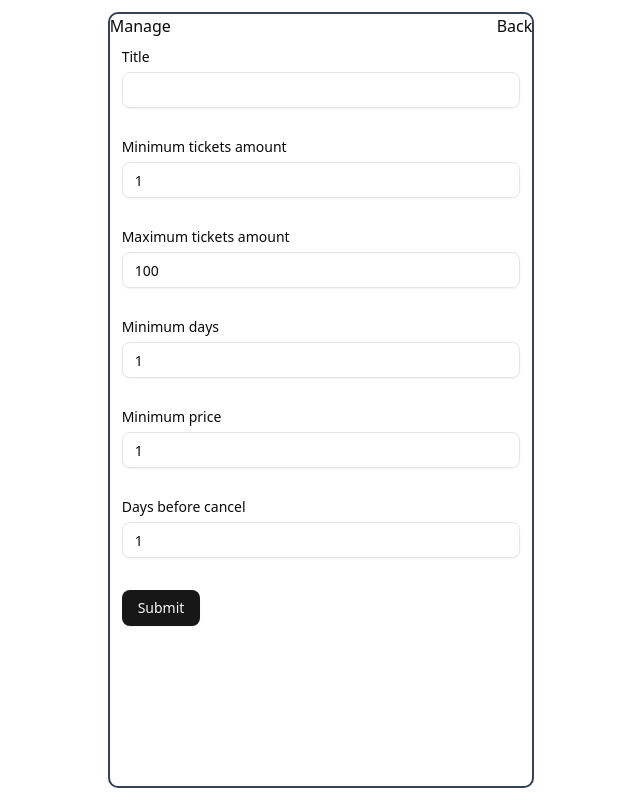
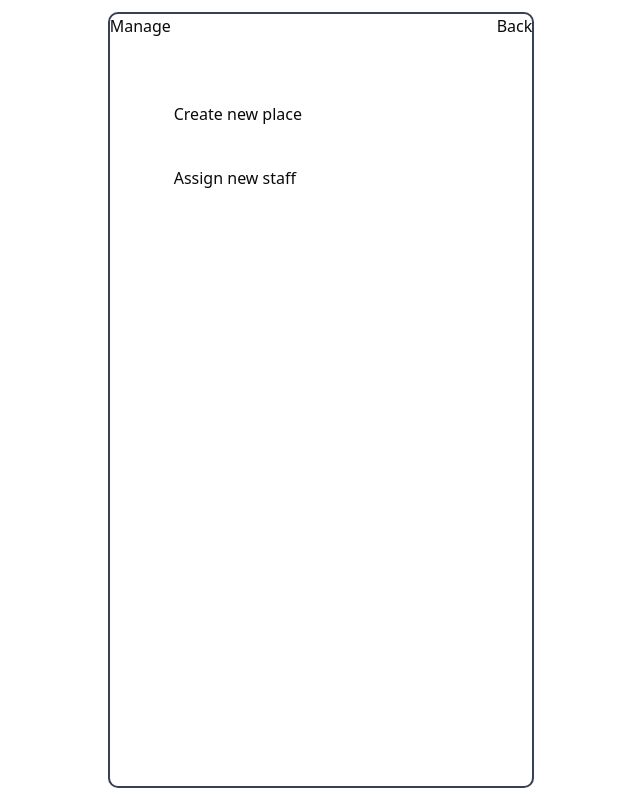
Before and after one commit to ai-shift/cyber-valley-tickets, a React (Vite) app in the folder client/: page /manage in a window 1280 px wide. Shown: the whole page, without its empty margins (319-959 px from the left). Built offline with nearby package versions, Linux system fonts and the light colour scheme; what openapi-fetch would draw is missing.

Commit message:
Add: pages create-place and assign-staff

```diff
--- a/client/src/app/routes/Router.tsx
+++ b/client/src/app/routes/Router.tsx
@@ -10,6 +10,8 @@ import {
   PurchasePage,
   SocialsPage,
   EditEventPage,
+  CreatePlacePage,
+  AssignStaffPage,
 } from "@/pages";
 
 export const Router = () => {
@@ -25,8 +27,13 @@ export const Router = () => {
           <Route path="/events/create" element={<CreateEventPage />} />
         </Route>
 
+        <Route path="/manage">
+          <Route index element={<ManagePage />} />
+          <Route path="/manage/create-place" element={<CreatePlacePage />} />
+          <Route path="/manage/assign-staff" element={<AssignStaffPage />} />
+        </Route>
+
         <Route path="/notifications" element={<Notifications />} />
-        <Route path="/manage" element={<ManagePage />} />
         <Route path="/purchase" element={<PurchasePage />} />
         <Route path="/socials" element={<SocialsPage />} />
 
--- /dev/null
+++ b/client/src/pages/assign-staff/index.ts
@@ -0,0 +1 @@
+export { AssignStaffPage } from "./ui/AssignStaffPage";
--- /dev/null
+++ b/client/src/pages/assign-staff/ui/AssignStaffPage.tsx
@@ -0,0 +1,3 @@
+export const AssignStaffPage: React.FC = () => {
+  return <div></div>;
+};
--- /dev/null
+++ b/client/src/pages/create-place/index.ts
@@ -0,0 +1 @@
+export { CreatePlacePage } from "./ui/CreatePlacePage";
--- /dev/null
+++ b/client/src/pages/create-place/ui/CreatePlacePage.tsx
@@ -0,0 +1,10 @@
+import { PlaceForm } from "@/features/place-form";
+import { PageContainer } from "@/shared/ui/PageContainer";
+
+export const CreatePlacePage: React.FC = () => {
+  return (
+    <PageContainer name="Create place">
+      <PlaceForm />
+    </PageContainer>
+  );
+};
--- a/client/src/pages/index.ts
+++ b/client/src/pages/index.ts
@@ -7,3 +7,5 @@ export { ManagePage } from "./manage";
 export { PurchasePage } from "./purchase";
 export { SocialsPage } from "./socials";
 export { EditEventPage } from "./edit-event";
+export { CreatePlacePage } from "./create-place";
+export { AssignStaffPage } from "./assign-staff";
--- a/client/src/pages/manage/ui/ManagePage.tsx
+++ b/client/src/pages/manage/ui/ManagePage.tsx
@@ -1,11 +1,13 @@
-// FIXME: Do not import from feature contents directly
-import { PlaceForm } from "@/features/place-form/ui/PlaceForm";
 import { PageContainer } from "@/shared/ui/PageContainer";
+import { Link } from "react-router";
 
 export const ManagePage: React.FC = () => {
   return (
     <PageContainer name="Manage">
-      <PlaceForm />
+      <div className="flex flex-col p-16 gap-10">
+        <Link to="/manage/create-place">Create new place</Link>
+        <Link to="/manage/assign-staff">Assign new staff</Link>
+      </div>
     </PageContainer>
   );
 };
```
